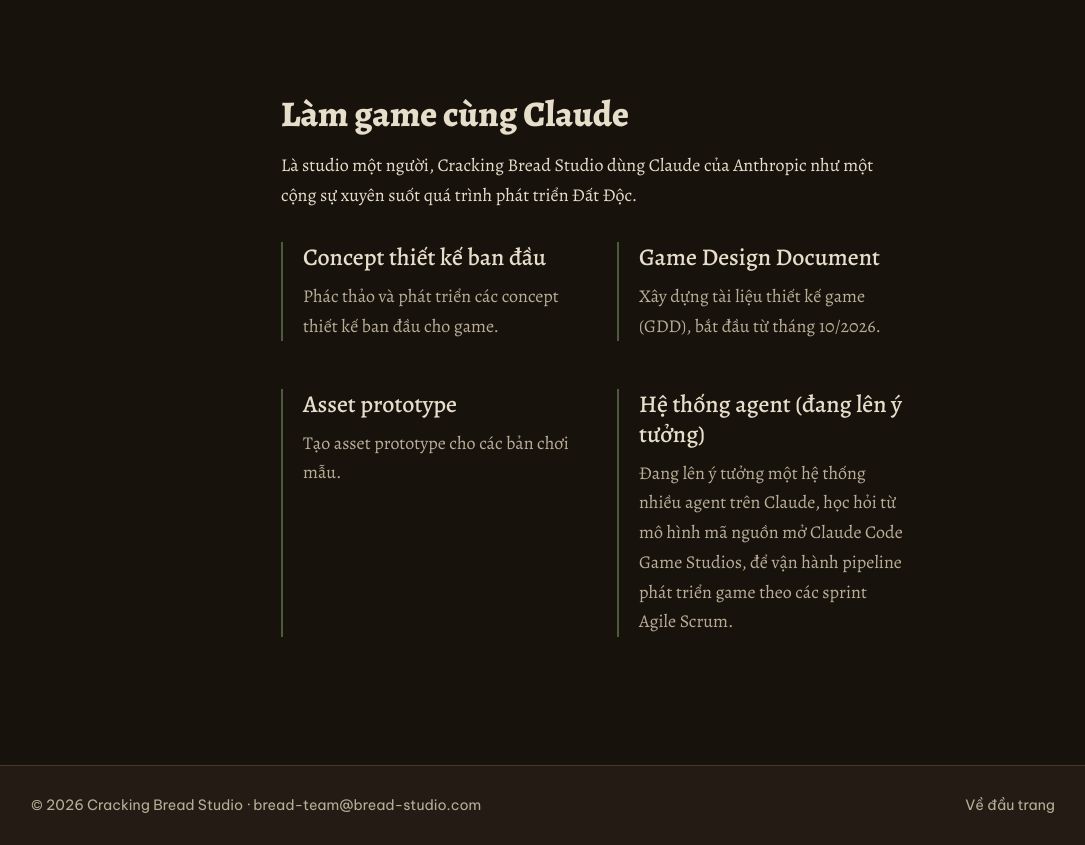
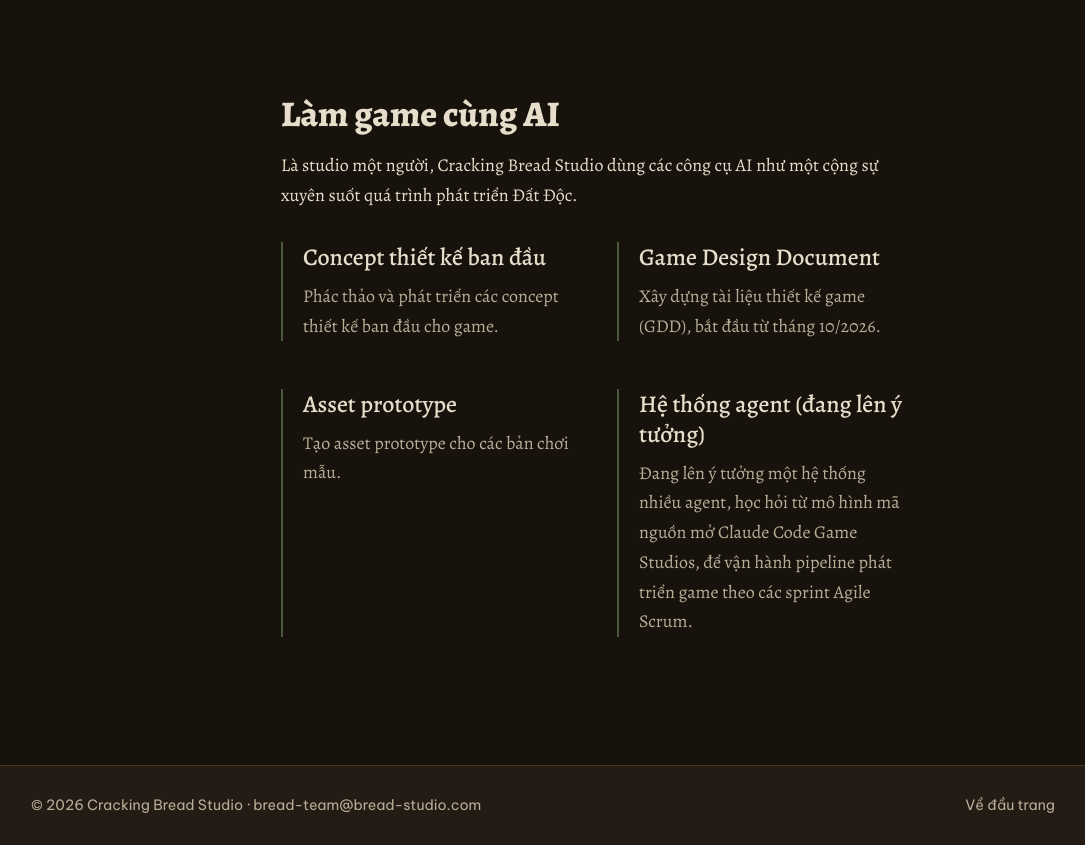
Before and after one commit to truong225/cracking-bread-page, a plain HTML site: page index.html in a window 1280 px wide. Shown: the part 3060-3905 px from the top of the page, without its empty margins (97-1182 px from the left). Drawn offline with Linux system fonts and the light colour scheme.

Commit message:
Update titles and intro text for Claude section

```diff
--- a/index.html
+++ b/index.html
@@ -142,8 +142,8 @@
       </div>
 
       <div class="wrap with-claude" id="claude">
-        <h3 class="with-claude-title" data-i18n="claudeTitle">Làm game cùng Claude</h3>
-        <p class="with-claude-intro" data-i18n="claudeIntro">Là studio một người, Cracking Bread Studio dùng Claude của Anthropic như một cộng sự xuyên suốt quá trình phát triển Đất Độc.</p>
+        <h3 class="with-claude-title" data-i18n="claudeTitle">Làm game cùng AI</h3>
+        <p class="with-claude-intro" data-i18n="claudeIntro">Là studio một người, Cracking Bread Studio dùng các công cụ AI như một cộng sự xuyên suốt quá trình phát triển Đất Độc.</p>
         <div class="uses">
           <div class="pillar">
             <h4 data-i18n="u1Title">Concept thiết kế ban đầu</h4>
@@ -159,7 +159,7 @@
           </div>
           <div class="pillar">
             <h4 data-i18n="u4Title">Hệ thống agent (đang lên ý tưởng)</h4>
-            <p data-i18n="u4Body">Đang lên ý tưởng một hệ thống nhiều agent trên Claude, học hỏi từ mô hình mã nguồn mở Claude Code Game Studios, để vận hành pipeline phát triển game theo các sprint Agile Scrum.</p>
+            <p data-i18n="u4Body">Đang lên ý tưởng một hệ thống nhiều agent, học hỏi từ mô hình mã nguồn mở Claude Code Game Studios, để vận hành pipeline phát triển game theo các sprint Agile Scrum.</p>
           </div>
         </div>
       </div>
```
